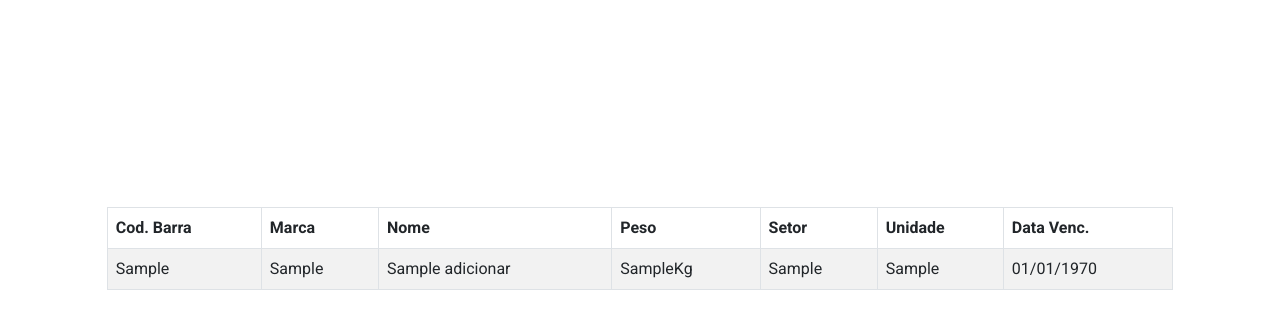
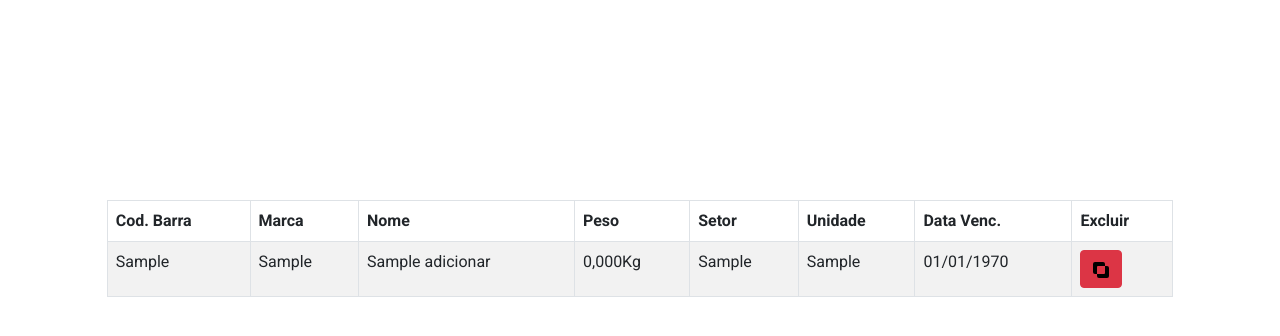
Before and after one commit to Eder-Queiroz/controle_validade, a PHP site: page /lista_validade.php?excluir=1 in a window 1280 px wide. Shown: the part 198-534 px from the top of the page. Run offline with PHP 8.4, Linux system fonts and the light colour scheme; tables that the repository leaves empty or names only in its code hold one stand-in row (values such as "Sample post").

Commit message:
Foi criado o botão para excluit itens da tabela

```diff
--- a/assets/scripts/consultar_db.php
+++ b/assets/scripts/consultar_db.php
@@ -1,10 +1,19 @@
 <?php
 
 require_once 'conexao.php';
+$conexao = novaConexao();
+
+if($_GET['excluir']) {
+
+    $excluirSQL = 'DELETE FROM adicionar WHERE codeBar = ?';
+    $stmt = $conexao -> prepare($excluirSQL);
+    $stmt -> bind_param('i', $_GET['excluir']);
+    $stmt -> execute();
+
+}
 
 $sql = 'SELECT codeBar, marca, nome, peso, setor, unidade, dataVenc FROM adicionar';
 
-$conexao = novaConexao();
 $resultado = $conexao -> query($sql);
 
 $registros = [];
--- a/lista_validade.php
+++ b/lista_validade.php
@@ -1,4 +1,6 @@
 <?php
+
+    ini_set('display_errors', 0);
 
     include_once 'assets/scripts/consultar_db.php';
 
@@ -28,6 +30,7 @@
                     <th>Setor</th>
                     <th>Unidade</th>
                     <th>Data Venc.</th>
+                    <th>Excluir</th>
                 </thead>
                 <tbody>
                     <?php foreach($registros as $registro): ?>
@@ -35,10 +38,15 @@
                             <td><?= $registro['codeBar'] ?></td>
                             <td><?= $registro['marca'] ?></td>
                             <td><?= $registro['nome'] ?></td>
-                            <td><?= $registro['peso'] . 'Kg' ?></td>
+                            <td><?= number_format($registro['peso'], 3, ',', '.') . 'Kg' ?></td>
                             <td><?= $registro['setor'] ?></td>
                             <td><?= $registro['unidade'] ?></td>
                             <td><?= date('d/m/Y', strtotime($registro['dataVenc'])) ?></td>
+                            <td>
+                                <a href="?excluir=<?= $registro['codeBar'] ?>" class="btn btn-danger">
+                                    <img src="assets/images/exclude.svg" alt="excluir"></i>
+                                </a>
+                            </td>
                         </tr>
                     <?php endforeach ?>
                 </tbody>
```
Also changed, not shown: assets/images/exclude.svg (added), assets/scripts/db_form_adicionar.php (line endings or trailing spaces).
